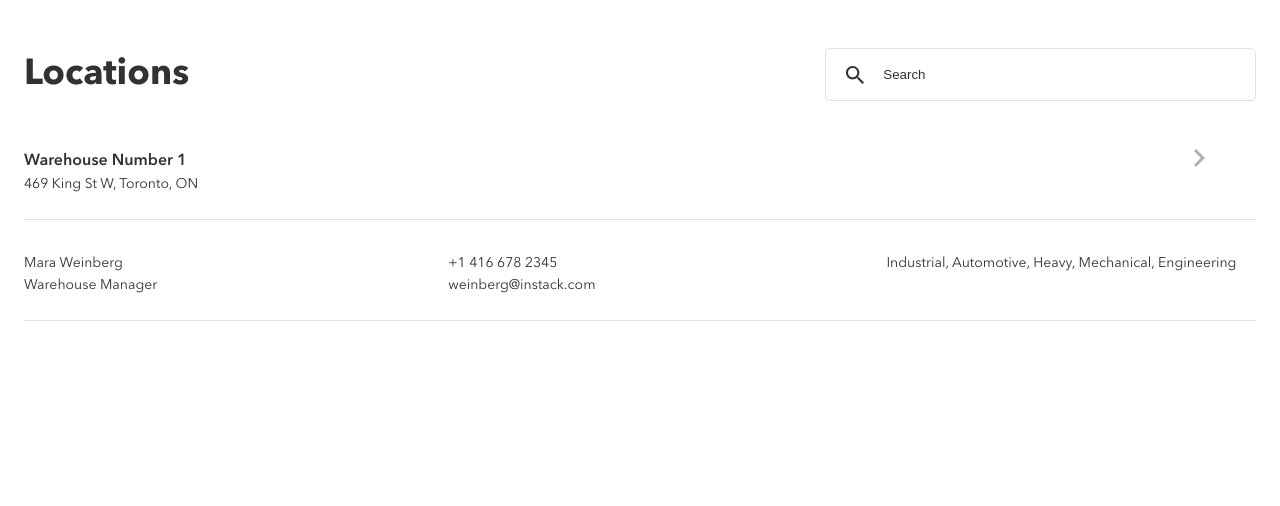
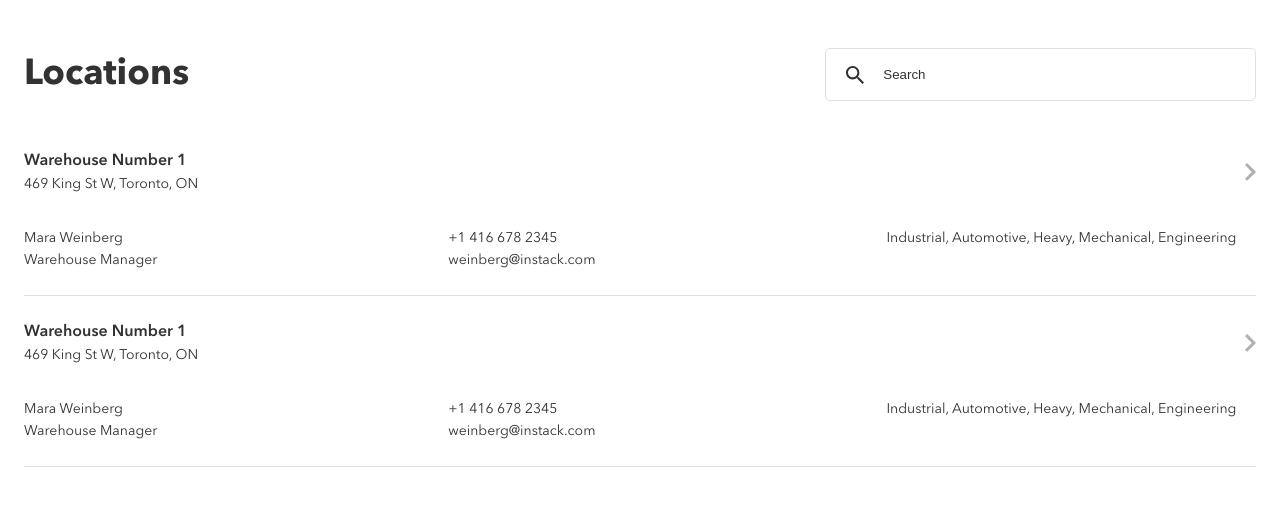
Before and after one commit to Ivan1023/instock-roy-6, a React (Create React App) app in the folder client/: page /warehouses in a window 1280 px wide. Shown: the top 506 px of the page. Built offline with nearby package versions, Linux system fonts and the light colour scheme.

Commit message:
add more styling for the location page

```diff
--- a/client/src/components/WareHouse/WareHouse.js
+++ b/client/src/components/WareHouse/WareHouse.js
@@ -4,14 +4,14 @@ import './WareHouse.scss';
 class WareHouse extends React.Component {
     render() {
         return (
+            <>
                 <article className="main__content-list">
                     <div className="main__content-list__row">
                         <div className="main__content-list__address">
                             <h2 className="main__content-list__address-title">Warehouse Number 1</h2>
                             <span>469 King St W, Toronto, ON</span>
                         </div>
-                    <div className="main__content-list__tabletIcon">
-                    </div>
+                        <div className="main__content-list__arrowIcon main__content-list__tabletIcon"></div>
                     </div>
                     <div className="main__content-list__row">
                         <div className="main__content-list__address">
@@ -26,7 +26,32 @@ class WareHouse extends React.Component {
                             <span>Industrial, Automotive, Heavy, Mechanical, Engineering</span>
                         </div>
                     </div>
+                    <div className="main__content-list__arrowIcon main__content-list__desktopIcon"> </div>
                 </article>
+                <article className="main__content-list">
+                    <div className="main__content-list__row">
+                        <div className="main__content-list__address">
+                            <h2 className="main__content-list__address-title">Warehouse Number 1</h2>
+                            <span>469 King St W, Toronto, ON</span>
+                        </div>
+                        <div className="main__content-list__arrowIcon main__content-list__tabletIcon"></div>
+                    </div>
+                    <div className="main__content-list__row">
+                        <div className="main__content-list__address">
+                            <span>Mara Weinberg</span>
+                            <span>Warehouse Manager</span>
+                        </div>
+                        <div className="main__content-list__address">
+                            <span>+1 416 678 2345</span>
+                            <span>weinberg@instack.com</span>
+                        </div>
+                        <div className="main__content-list__address">
+                            <span>Industrial, Automotive, Heavy, Mechanical, Engineering</span>
+                        </div>
+                    </div>
+                    <div className="main__content-list__arrowIcon main__content-list__desktopIcon"> </div>
+                </article>
+            </>
         )
     }
 }
--- a/client/src/components/WareHouse/WareHouse.scss
+++ b/client/src/components/WareHouse/WareHouse.scss
@@ -1,14 +1,32 @@
 @import "../../style/base.scss";
 
 .main__content-list {
+  border-bottom: 1px solid $divider-color;
+  margin-bottom: 24px;
+
+  @include desktop-size {
+    @include flex-display-row;
+    justify-content: space-between;
+     padding-bottom: 24px;
+  }
 
   &__row {
     @include tablet-size {
       @include flex-display-row;
       justify-content: space-between;
-      border-bottom: 1px solid $divider-color;
-      margin-top: 32px;
-      padding-bottom: 24px;
+      margin-bottom: 32px;
+
+      &:nth-child(2) {
+        margin-bottom: 24px;
+      }
+    }
+
+    @include desktop-size {
+      margin-bottom: 0;
+
+      &:nth-child(2) {
+        margin-bottom: 0;
+      }
     }
   }
 
@@ -29,21 +47,34 @@
     }
 
     &:nth-child(3) {
-        border-bottom: 1px solid $divider-color;
+      @include tablet-size {
+        width: 30%;
+      }
+    }
+  }
 
-        @include tablet-size {
-          border-bottom: none;
-          width: 30%;
-        }
+  &__arrowIcon {
+    @include tablet-size {
+      background-image: url(../../assets/Icons/SVG/Icon-arrow-right.svg);
+      background-repeat: no-repeat;
+      margin-top: 14px;
+      width: 11px;
+      height: 18px;
     }
-
   }
 
   &__tabletIcon {
+    @include desktop-size {
+      display: none;
+    }
+  }
+
+  &__desktopIcon {
     @include tablet-size {
-      background-image: url(../../assets/Icons/SVG/Icon-arrow-right.svg);
-      background-repeat: no-repeat;
-      width: 5%;
+      display: none;
+    }
+    @include desktop-size {
+      display: block;
     }
   }
 }
```
Lines whose indentation alone changed are shown as unchanged.
